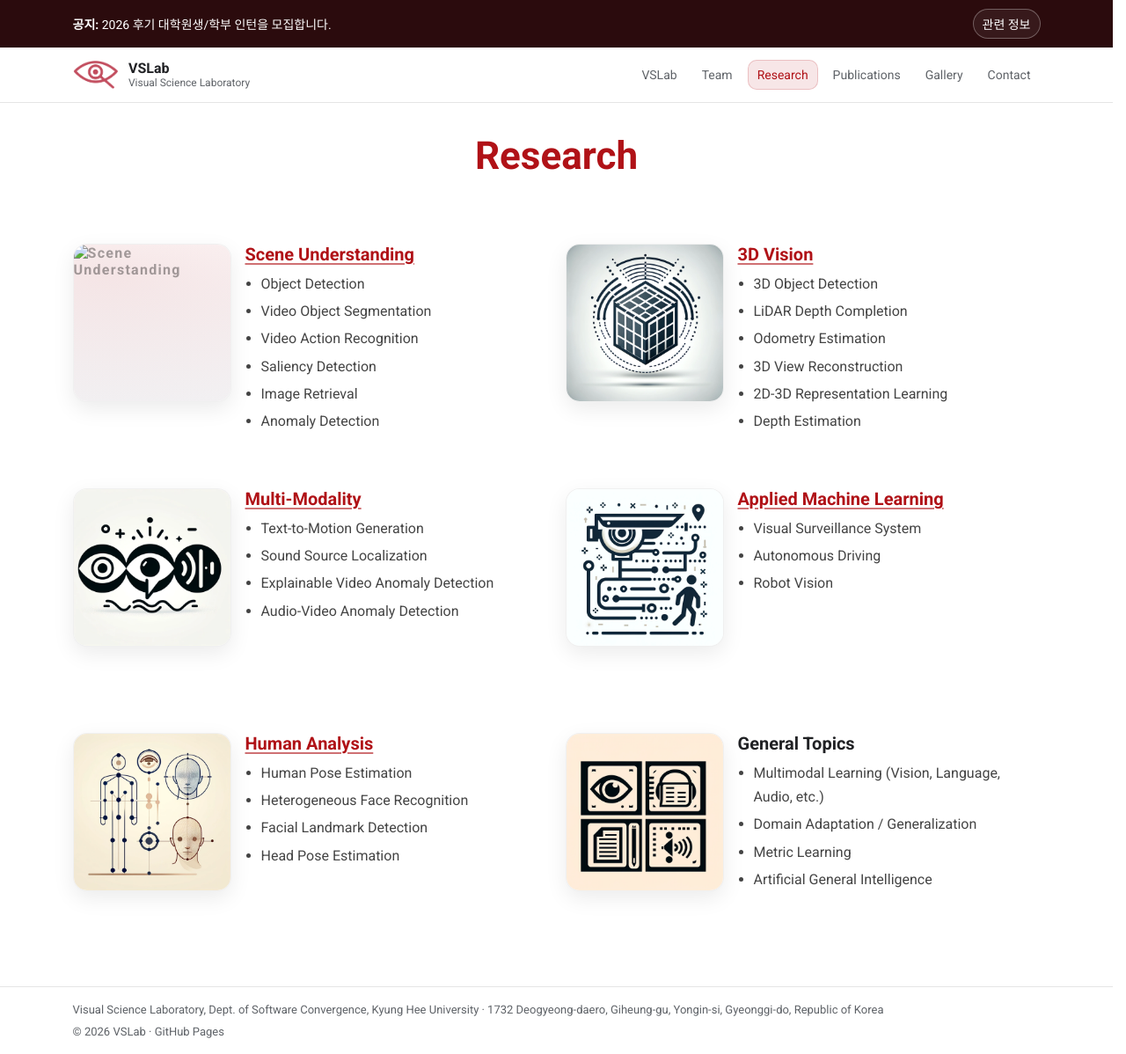
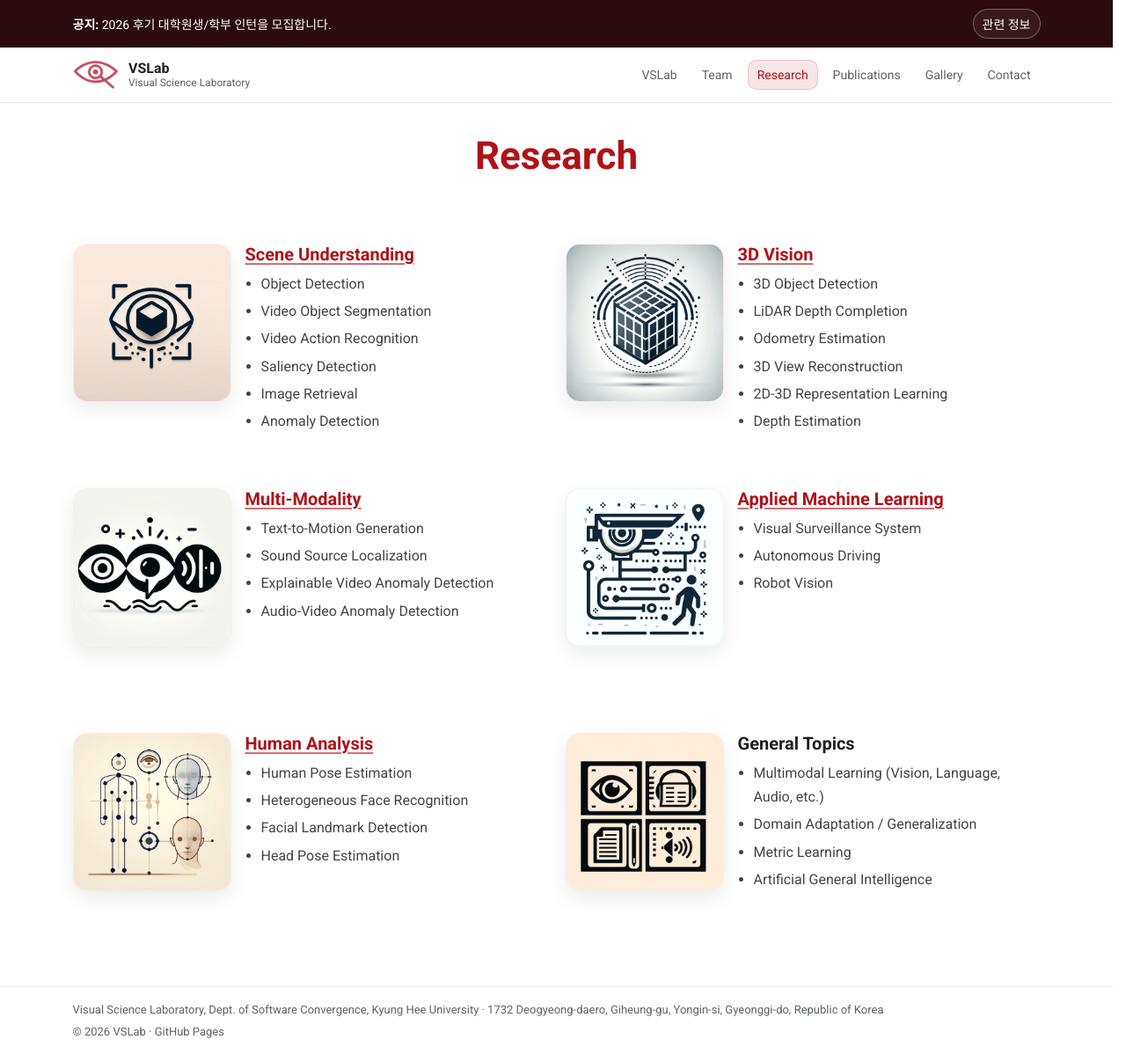
Before and after one commit to VisualScienceLab-KHU/VSLab_Homepage, a Jekyll site: the page built from research.md, in a window 1280 px wide and 1198 px high. Shown: the whole window at 88% size. Built offline with Jekyll 4.4.1, drawn with Linux system fonts in a browser that asks for light colours.

Commit message:
Edit: details in research page

```diff
--- a/assets/css/style.css
+++ b/assets/css/style.css
@@ -1221,12 +1221,6 @@ html{ scrollbar-gutter: stable; }
   gap: 14px;
 }
 
-@media (min-width: 980px){
-  .topic-gallery{
-    grid-template-columns: repeat(2, minmax(0, 1fr));
-  }
-}
-
 .topic-shot{
   width: 100%;
   display: block;
--- a/research.md
+++ b/research.md
@@ -21,7 +21,7 @@ permalink: /research/
            href="{{ '/research/scene-understanding/' | relative_url }}"
            aria-label="Scene Understanding details">
           <div class="research-media__placeholder">
-            <img class="research-media__img" src="{{ '/assets/img/research/scene.png' | relative_url }}" alt="Scene Understanding">
+            <img class="research-media__img" src="{{ '/assets/img/research/icon/scene.png' | relative_url }}" alt="Scene Understanding">
           </div>
         </a>
 
```
